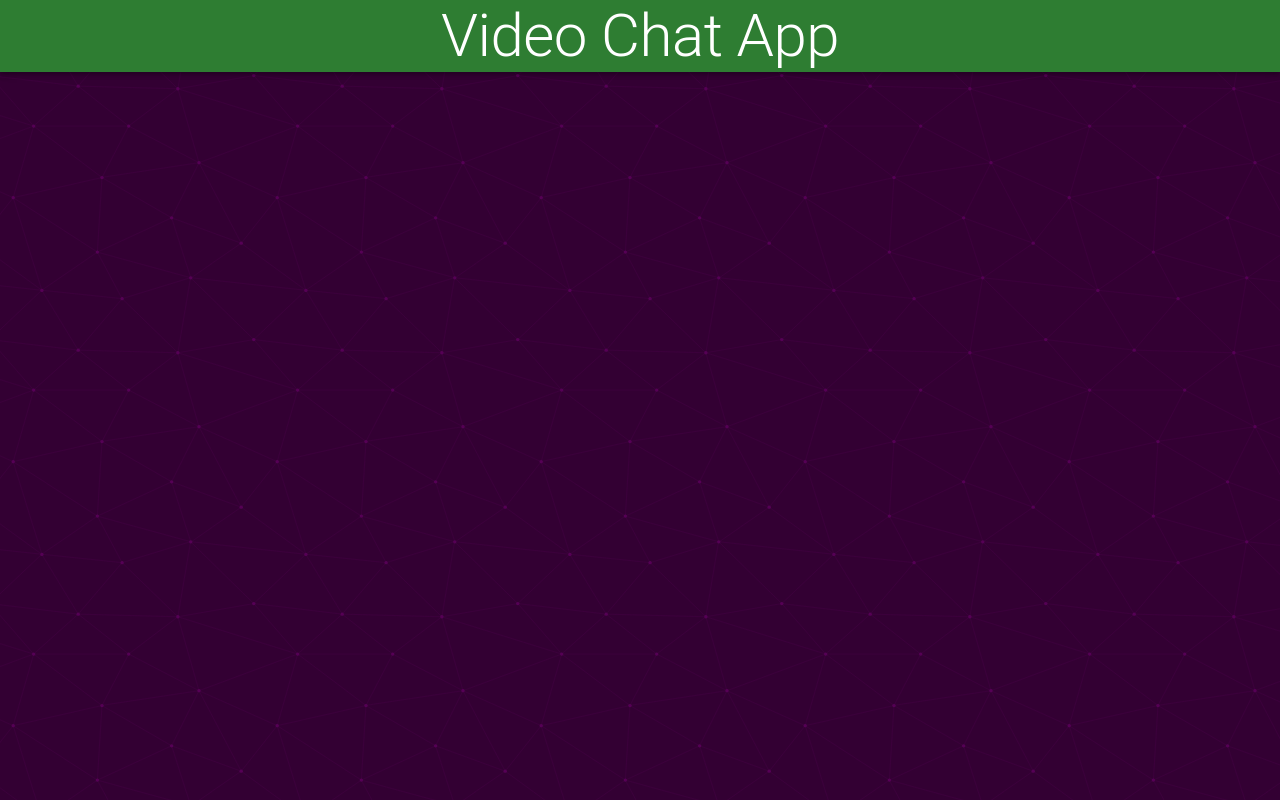
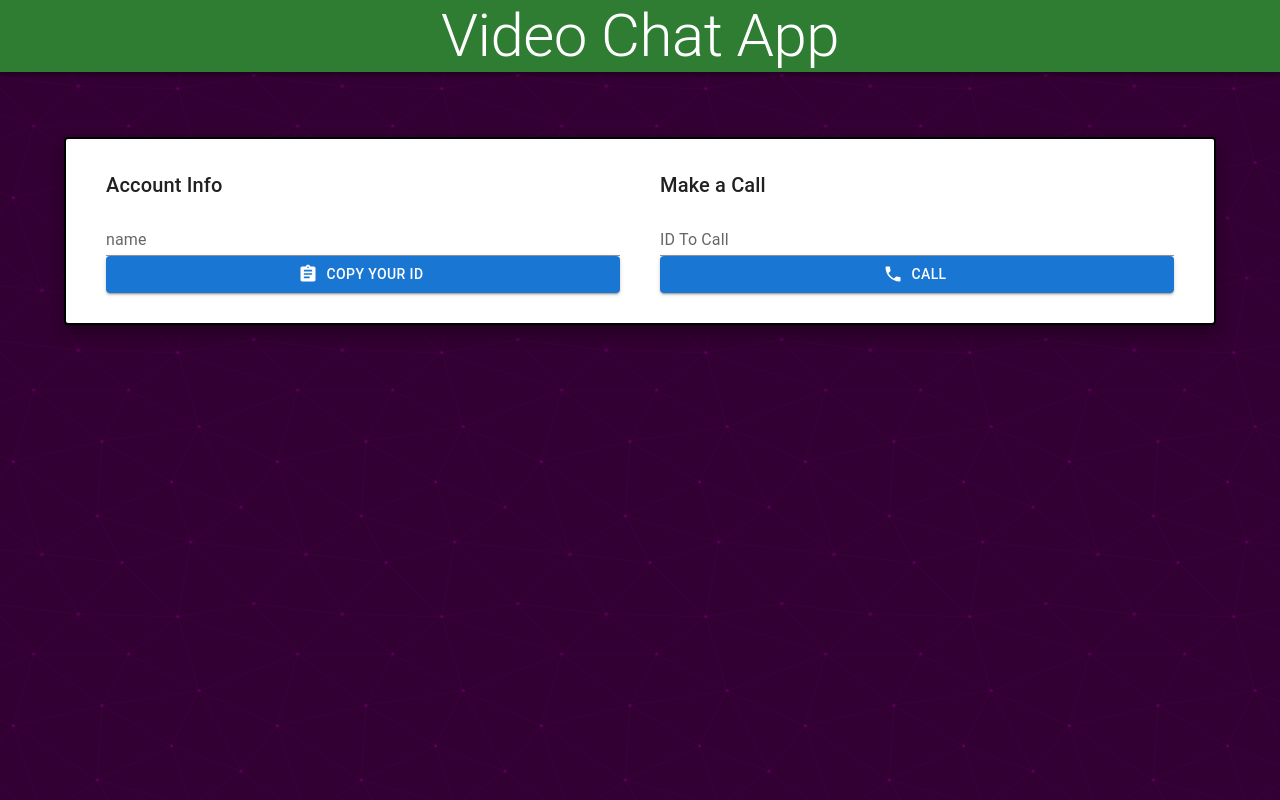
Before and after one commit to islamCodehood/video-chat-app, a React (Create React App) app in the folder client/: page / in a window 1280 px wide. Built offline with nearby package versions, Linux system fonts and the light colour scheme; no server answers.

Commit message:
create comp

```diff
--- a/client/src/components/options/options.component.jsx
+++ b/client/src/components/options/options.component.jsx
@@ -1,12 +1,11 @@
-import React, { useContext } from 'react'
+import React, { useContext, useState } from 'react'
 import { Grid, Paper, Container, Typography, TextField, Button } from '@mui/material'
-import { Assignment, Phobe, PhoneDisabled } from '@mui/icons-material'
+import { Assignment, Phone, PhoneDisabled } from '@mui/icons-material'
 import { makeStyles } from '@mui/styles'
 import CopyToClipboard from 'react-copy-to-clipboard'
 import { SocketContext } from '../../context'
 
 const useStyles = makeStyles((theme) => ({
-
   root: {
     display: 'flex',
     flexDirection: 'column',
@@ -35,13 +34,58 @@ const useStyles = makeStyles((theme) => ({
     padding: '10px 20px',
     border: '2px solid black',
   },
- }));
-
+}));
 const Options = ({ children }) => {
   const { me, callAccepted, callEnded, name, setName, callUser, endCall } = useContext(SocketContext)
+  const [ idToCall, setIdToCall ] = useState('')
   const classes = useStyles()
+  console.log(me)
   return (
-    <div>{children}</div>
+    <Container className={classes.container}>
+      <Paper className={classes.paper} elevation={10}>
+        <form className={classes.root} noValidate autoComplete="off">
+          <Grid container className={classes.gridContainer}>
+            <Grid item xs={12} md={6} className={classes.padding}>
+              <Typography gutterBottom variant="h6">Account Info</Typography>
+              <TextField variant="standard" label="name" value={name} onChange={e => setName(e.target.value)} fullWidth />
+              <CopyToClipboard text={me} className={classes.margin}>
+                <Button className={classes.margin} variant="contained" color="primary" fullWidth startIcon={<Assignment fontSize="large" />} >
+                  Copy Your ID
+                </Button>
+              </CopyToClipboard>
+            </Grid>
+            <Grid item xs={12} md={6} className={classes.padding}>
+              <Typography gutterBottom variant="h6">Make a Call</Typography>
+              <TextField variant="standard" label="ID To Call" value={idToCall} onChange={e => setIdToCall(e.target.value)} fullWidth />
+              {
+                callAccepted && !callEnded ? (
+                  <Button variant="contained"
+                  color="secondary"
+                  startIcon={<PhoneDisabled />}
+                  fullWidth
+                  onClick={endCall}
+                  className={classes.margin}
+                  >
+                    Hang Up
+                  </Button>
+                ) : (
+                  <Button variant="contained"
+                  color="primary"
+                  startIcon={<Phone />}
+                  fullWidth
+                  onClick={() => callUser(me)}
+                  className={classes.margin}
+                  >
+                    Call
+                  </Button>
+                )
+              }
+            </Grid>
+          </Grid>
+        </form>
+        {children}
+      </Paper>
+    </Container>
   )
 }
 
```
